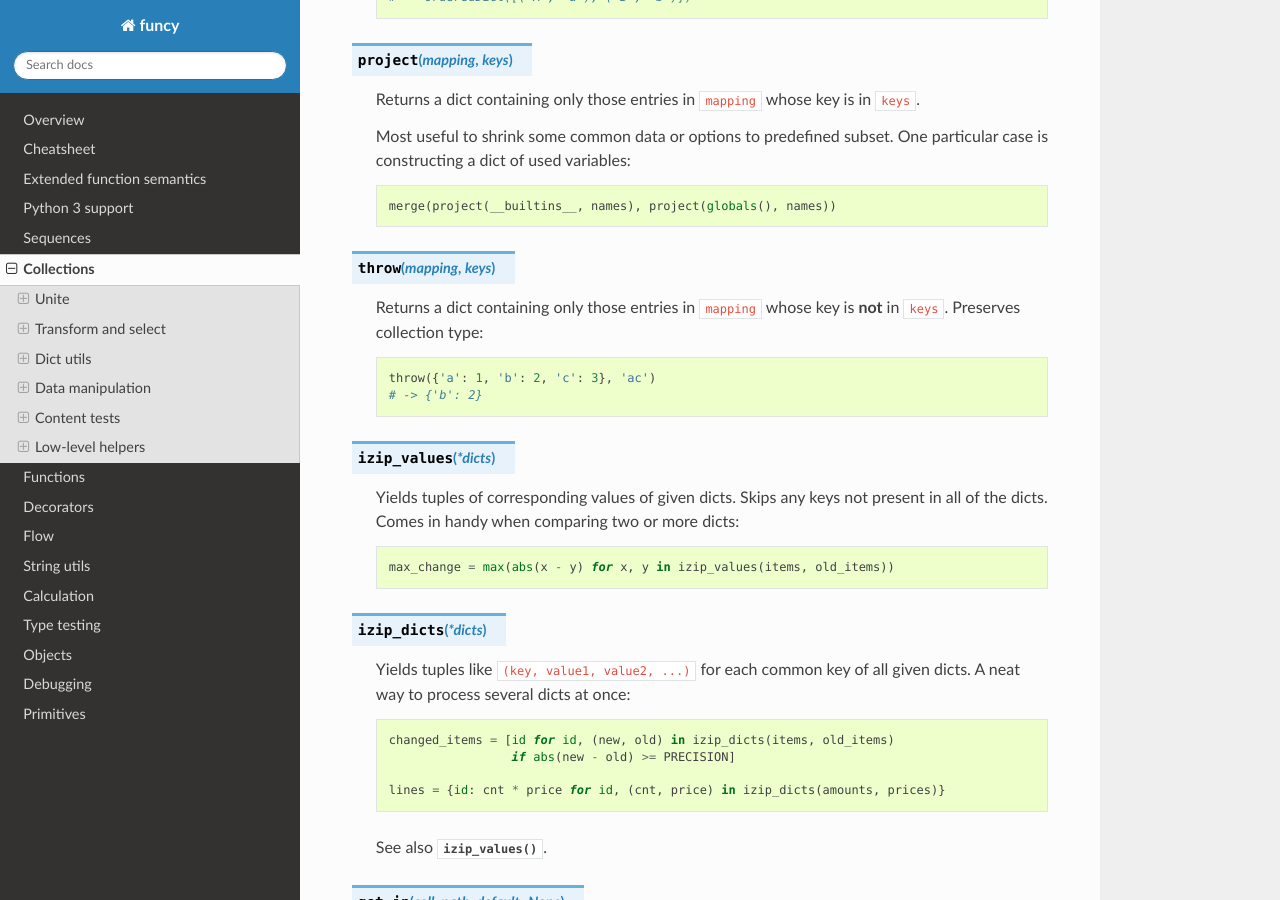
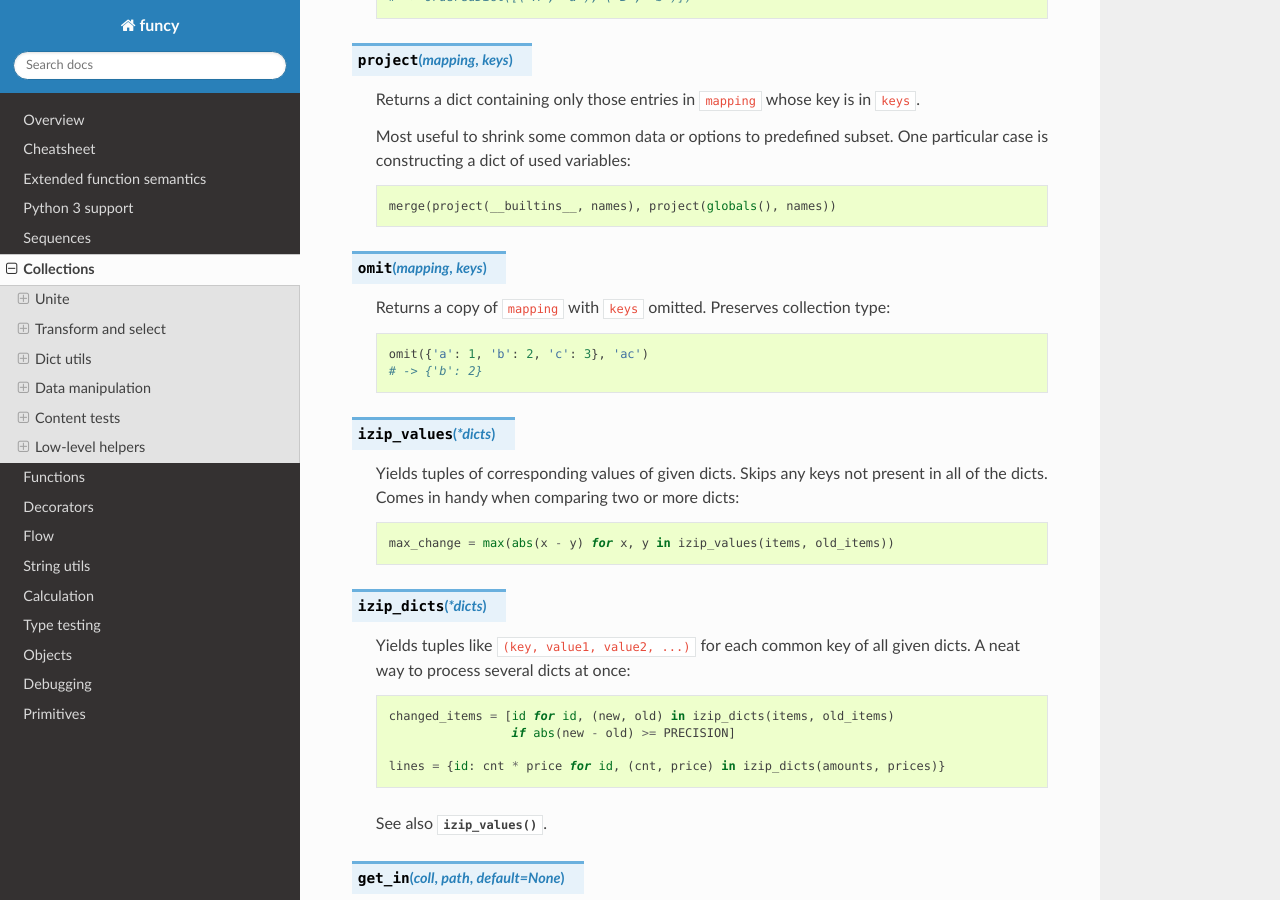
Before and after one commit to Jamaal224/funcy, a Sphinx documentation site: the page built from docs/colls.rst, in a window 1280 px wide and 900 px high, scrolled down 3586 px. Built offline with Sphinx 7.4.7 and the Read the Docs theme 2.0.0, drawn with Linux system fonts in a browser that asks for light colours.

Commit message:
Rename throw() to omit()

```diff
--- a/docs/cheatsheet.rst
+++ b/docs/cheatsheet.rst
@@ -97,7 +97,7 @@ Collections
 Join                  :func:`merge` :func:`merge_with` :func:`join` :func:`join_with`
 Transform             :func:`walk` :func:`walk_keys` :func:`walk_values`
 Filter                :func:`select` :func:`select_keys` :func:`select_values` :func:`compact`
-Dicts :ref:`*<colls>` :func:`flip` :func:`zipdict` :func:`pluck` :func:`where` :func:`itervalues` :func:`iteritems` :func:`izip_values` :func:`izip_dicts` :func:`project` :func:`throw`
+Dicts :ref:`*<colls>` :func:`flip` :func:`zipdict` :func:`pluck` :func:`where` :func:`itervalues` :func:`iteritems` :func:`izip_values` :func:`izip_dicts` :func:`project` :func:`omit`
 Misc                  :func:`empty` :func:`get_in` :func:`set_in` :func:`update_in`
 ===================== ==============================================================
 
--- a/docs/colls.rst
+++ b/docs/colls.rst
@@ -165,11 +165,11 @@ Dict utils
         merge(project(__builtins__, names), project(globals(), names))
 
 
-.. function:: throw(mapping, keys)
+.. function:: omit(mapping, keys)
 
-    Returns a dict containing only those entries in ``mapping`` whose key is **not** in ``keys``. Preserves collection type::
+    Returns a copy of ``mapping`` with ``keys`` omitted. Preserves collection type::
 
-        throw({'a': 1, 'b': 2, 'c': 3}, 'ac')
+        omit({'a': 1, 'b': 2, 'c': 3}, 'ac')
         # -> {'b': 2}
 
 
```
Also changed, not shown: 2 other files.
